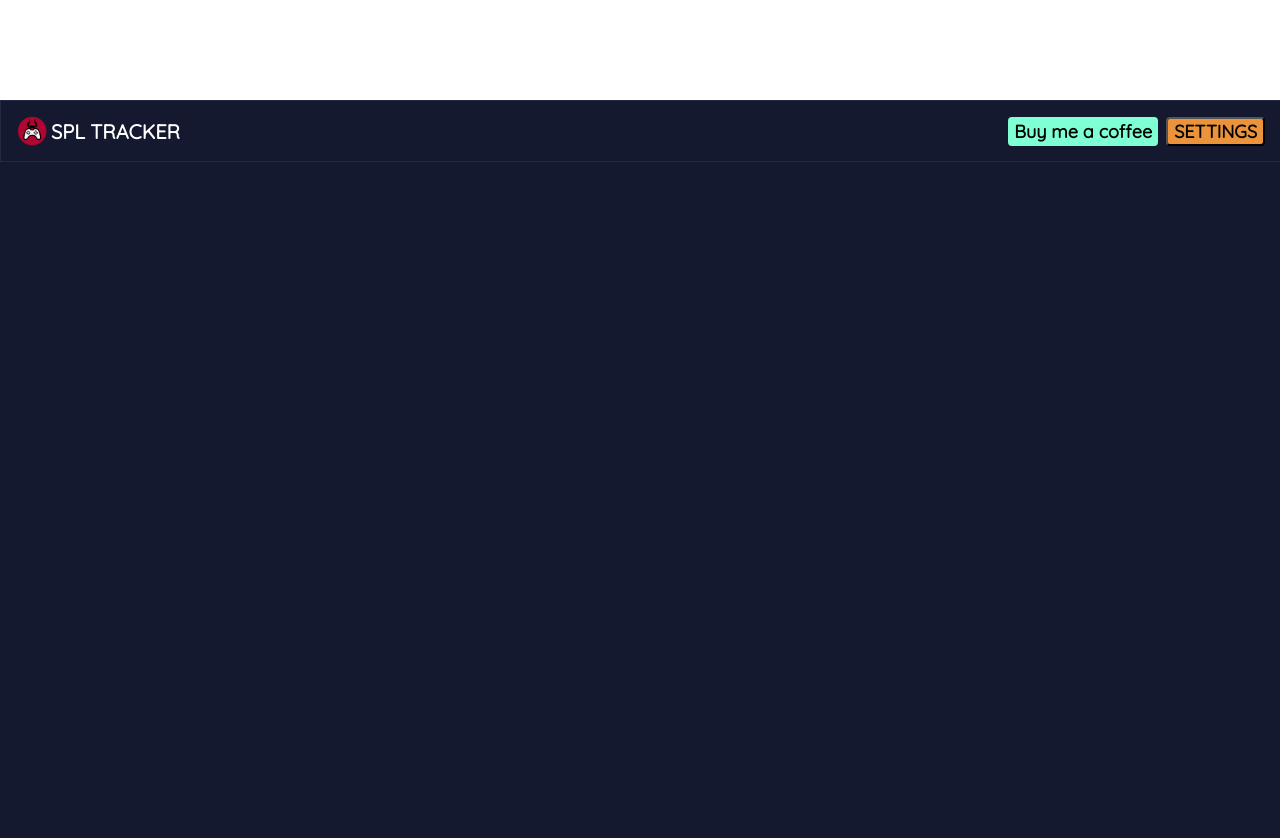
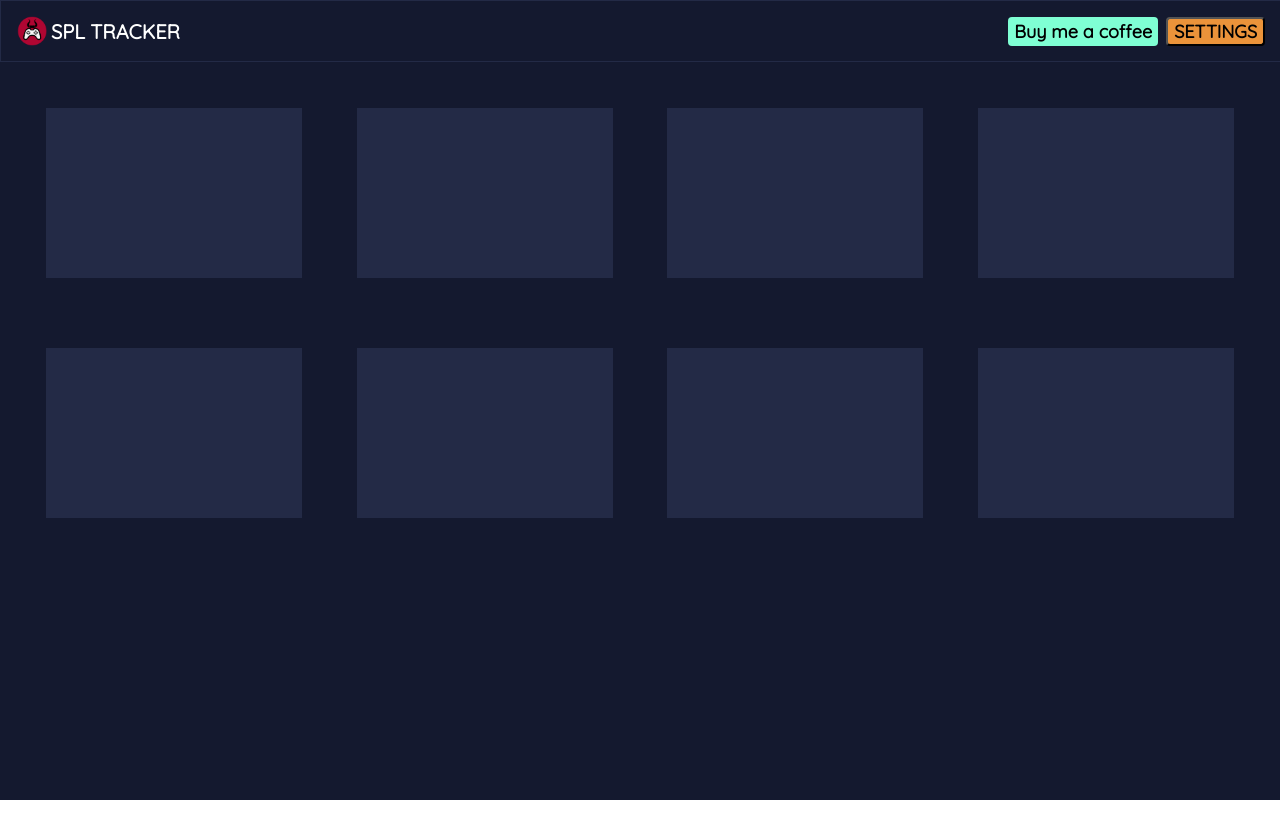
Before and after one commit to exitgh0st/splinterlands-tracker, an Angular app: page /dashboard in a window 1280 px wide. Shown: the top 838 px of the page. After the commit the page ends 800 px from the top, so only its background shows below. Built offline with nearby package versions, Linux system fonts and the light colour scheme.

Commit message:
Update dashboard component

```diff
--- a/src/app/pages/dashboard/dashboard.component.html
+++ b/src/app/pages/dashboard/dashboard.component.html
@@ -1,3 +1,39 @@
 <div class="container">
+
+
   <spl-navbar (pressedDonateButton)="donateButtonClicked()" (pressedSettingsBUtton)="settingsButtonClicked()"></spl-navbar>
+  <div class="grid-container">
+    <div class="grid-col">
+
+    </div>
+
+    <div class="grid-col">
+
+    </div>
+
+    <div class="grid-col">
+
+    </div>
+
+    <div class="grid-col">
+
+    </div>
+
+    <div class="grid-col">
+
+    </div>
+
+    <div class="grid-col">
+
+    </div>
+
+    <div class="grid-col">
+
+    </div>
+
+    <div class="grid-col">
+
+    </div>
+
+  </div>
 </div>
--- a/src/app/pages/dashboard/dashboard.component.scss
+++ b/src/app/pages/dashboard/dashboard.component.scss
@@ -2,5 +2,24 @@
   background-color: #14192f;
   width: 100vw;
   height: 100vh;
+  display: flex;
+}
+
+
+.grid-container {
+  height: 60vh;
+  width: 100%;
+  // background-color: blue;
   margin-top: calc(var(--navbar-height) + 40px);
+  display: flex;
+  justify-content: space-evenly;
+  flex-wrap: wrap;
+  flex-direction: row;
 }
+
+.grid-col {
+  width: 20vw;
+  height: 170px;
+  margin: 8px;
+  background-color: #232a46;
+}
```
